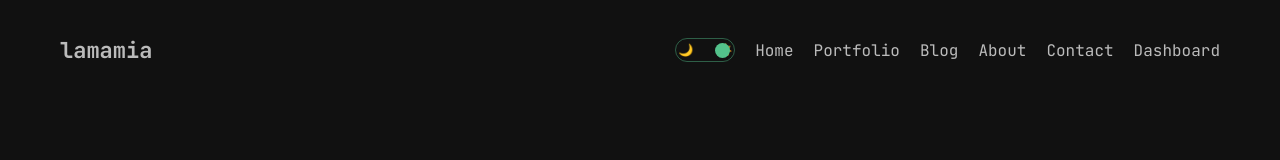
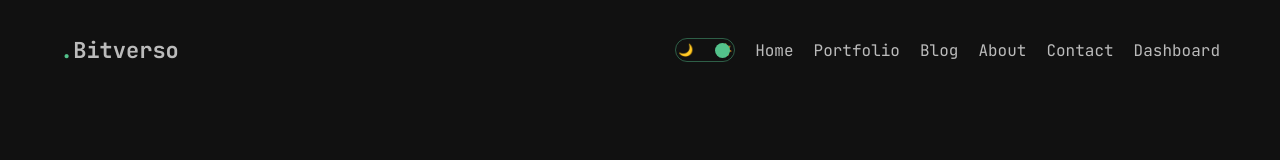
Before and after one commit to CesaltinoFelix/bitverso, a Next.js app: page / in a window 1280 px wide. Shown: the top 160 px of the page. Built offline with nearby package versions, Linux system fonts and the light colour scheme; no server answers.

Commit message:
fix: update Navbar logo to include branding and add dot styling

```diff
--- a/src/components/navbar/Navbar.jsx
+++ b/src/components/navbar/Navbar.jsx
@@ -45,7 +45,7 @@ const Navbar = () => {
   return (
     <div className={styles.container}>
       <Link href="/" className={styles.logo}>
-        lamamia
+        <span className={styles.dot}>.</span>Bitverso
       </Link>
       <div className={styles.links}>
         <DarkModeToggle />
--- a/src/components/navbar/page.module.css
+++ b/src/components/navbar/page.module.css
@@ -24,3 +24,7 @@
   cursor: pointer;
   border-radius: 3px;
 }
+
+.dot {
+  color: #53c28b;
+}
```
